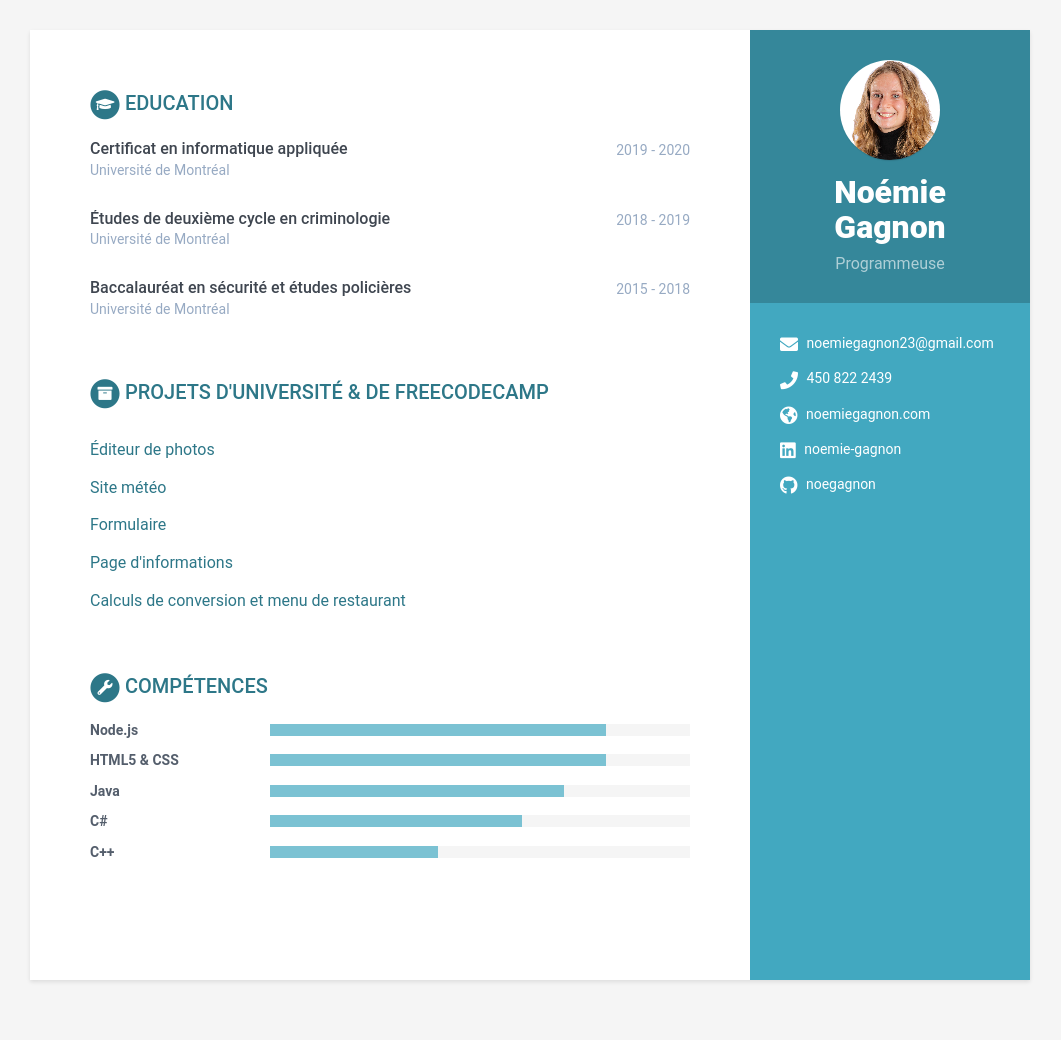
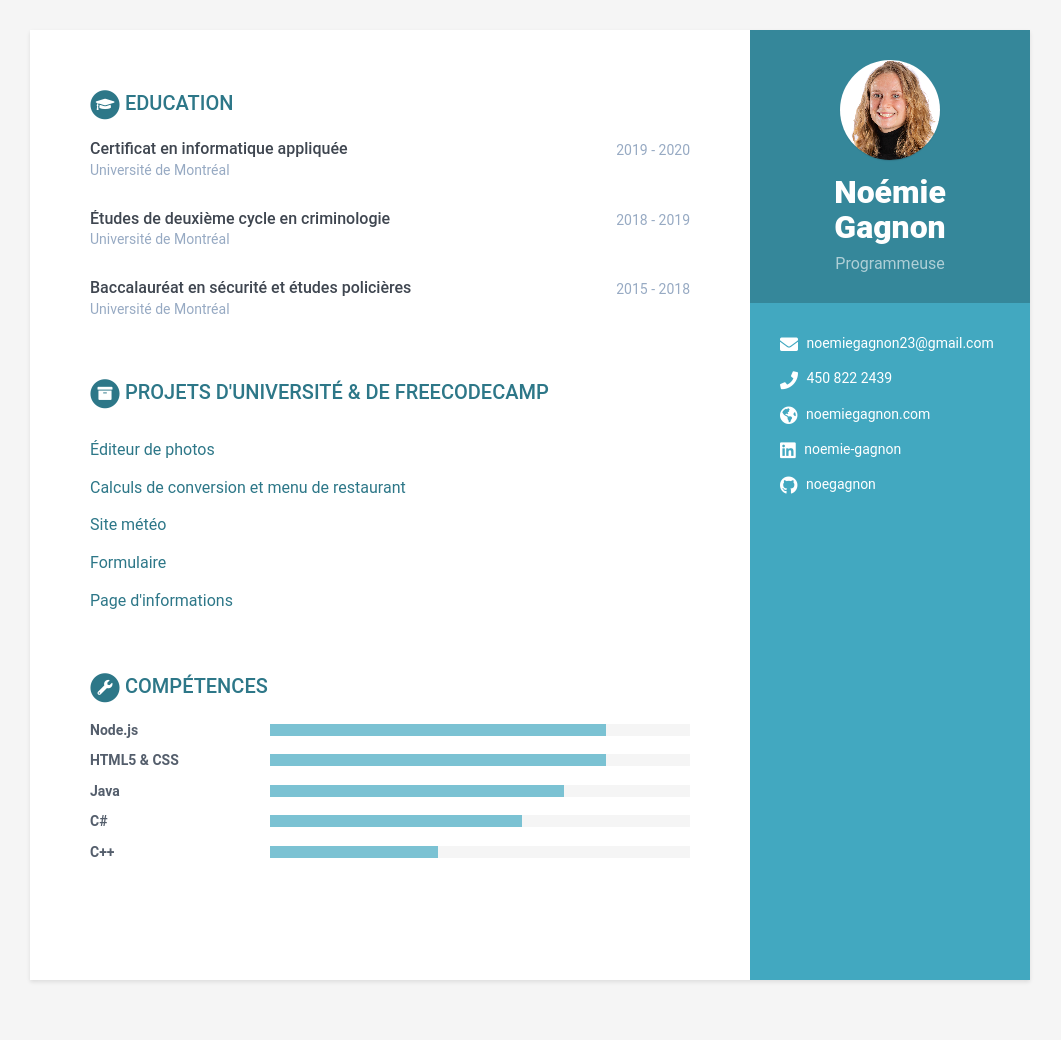
Before and after one commit to noegagnon/cv-fr, a Jekyll site: the page built from index.html, in a window 1280 px wide. Shown: the whole page, without its empty margins (110-1171 px from the left). Built offline with Jekyll 4.4.1, drawn with Linux system fonts in a browser that asks for light colours; part of the change alters nothing that is shown.

```diff
--- a/_data/data.yml
+++ b/_data/data.yml
@@ -63,6 +63,9 @@ projects:
       - title: Éditeur de photos
         link: "http://noemiegagnon.com/tp1-1015/"
 
+      - title: Calculs de conversion et menu de restaurant
+        link: "https://noemiegagnon.com/tp3-1144/"
+
       - title: Site météo
         link: "http://www-ens.iro.umontreal.ca/~gagnonno/ift1144/tp2/pages/tp2.html"
 
@@ -72,8 +75,6 @@ projects:
       - title: Page d'informations
         link: "https://codepen.io/noegag/full/QWwaoEE"
 
-      - title: Calculs de conversion et menu de restaurant
-        link: "https://codepen.io/noegag/full/ExPWVrL"
 
 skills:
     title: Compétences
```
